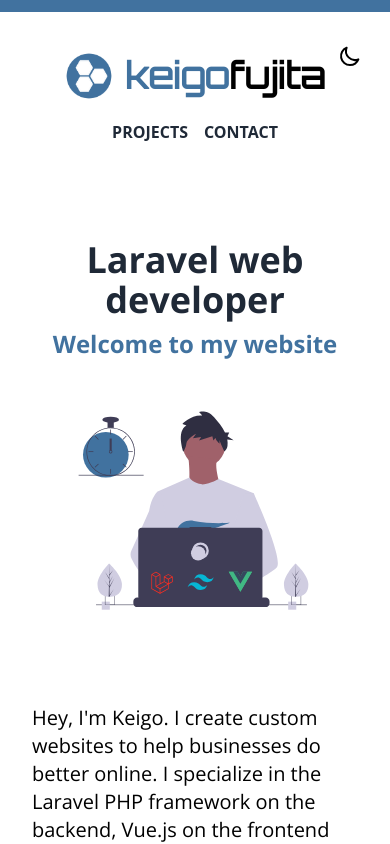
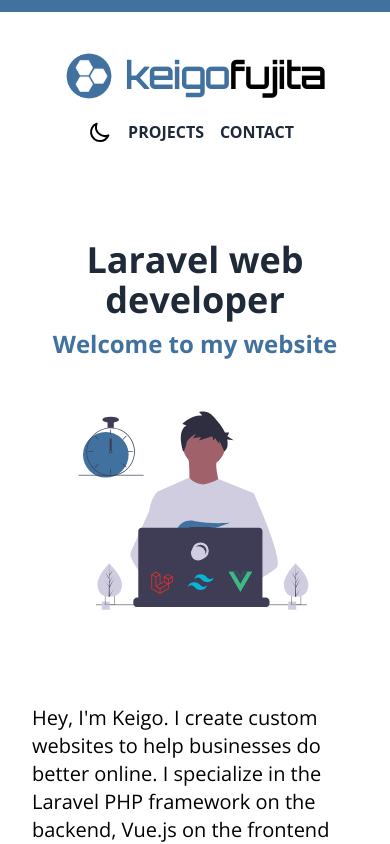
Before and after one commit to KeigoFujita/keigofujita, a Vue app: page / in a window 390 px wide. Shown: the top 844 px of the page. Built offline with nearby package versions, Linux system fonts and the light colour scheme.

Commit message:
Changed the night mode location

```diff
--- a/src/App.vue
+++ b/src/App.vue
@@ -1,27 +1,5 @@
 <template>
   <div :class="{ 'dark' : this.theme == 'dark'}" class="transition-all relative" id="parent">
-    <div class="absolute right-4 top-8 md:hidden flex items-center justify-center p-3 rounded dark:text-white">
-      <button class="h-6 w-6 focus:outline-none" @click="toggleDark">
-            <svg
-              xmlns="http://www.w3.org/2000/svg"
-              class=""
-              fill="none"
-              viewBox="0 0 24 24"
-              stroke="currentColor"
-              v-show="theme == 'light'"
-            >
-              <path
-                stroke-linecap="round"
-                stroke-linejoin="round"
-                stroke-width="2"
-                d="M20.354 15.354A9 9 0 018.646 3.646 9.003 9.003 0 0012 21a9.003 9.003 0 008.354-5.646z"
-              />
-            </svg>
-            <svg xmlns="http://www.w3.org/2000/svg" class="" fill="none" viewBox="0 0 24 24" stroke="currentColor" v-show="theme == 'dark'">
-              <path stroke-linecap="round" stroke-linejoin="round" stroke-width="2" d="M12 3v1m0 16v1m9-9h-1M4 12H3m15.364 6.364l-.707-.707M6.343 6.343l-.707-.707m12.728 0l-.707.707M6.343 17.657l-.707.707M16 12a4 4 0 11-8 0 4 4 0 018 0z" />
-            </svg>
-        </button>
-    </div>
     <div class="flex flex-col overflow-hidden bg-white dark:bg-d-primary content-wrapper">
     <div class="bg-primary h-3 w-full dark:bg-d-secondary"></div>
     <div class="px-5 md:px-12">
@@ -33,7 +11,7 @@
         </h1>
         </div>
         <div class="flex font-sans justify-center dark:text-white">
-          <button class="h-6 w-6 mr-2 hidden md:block focus:outline-none" @click="toggleDark">
+          <button class="h-6 w-6 mr-2 focus:outline-none" @click="toggleDark">
               <svg
                 xmlns="http://www.w3.org/2000/svg"
                 class=""
```
